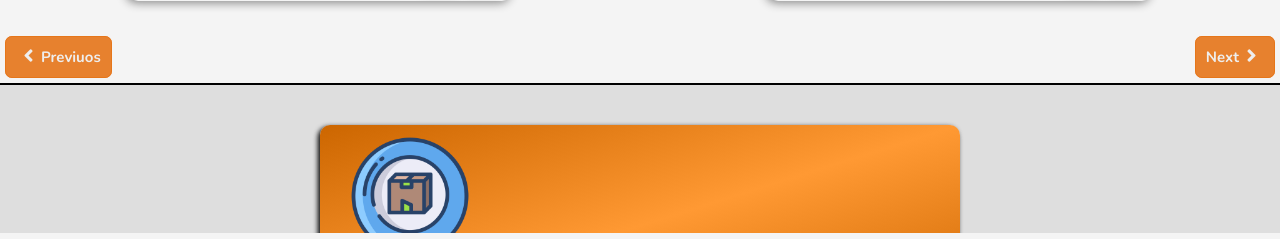
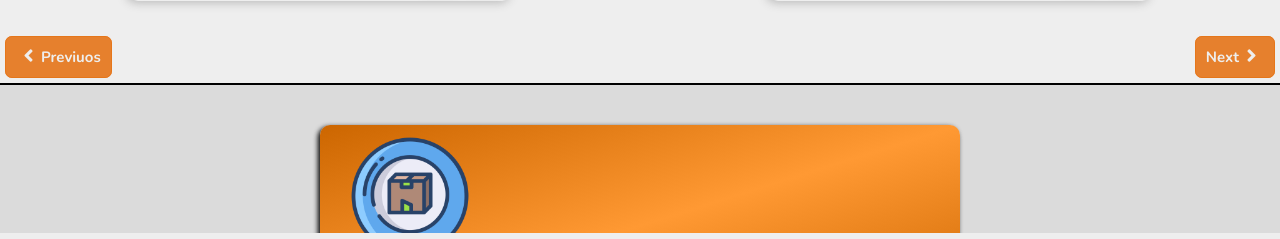
Before and after one commit to Faris-Hmd/Elneenlen-Restaurant-, a PHP site: page /HTML/fish.html in a window 1280 px wide. Shown: the part 884-1123 px from the top of the page. Run offline with PHP 8.4, Linux system fonts and the light colour scheme.

Commit message:
Update colors.css

```diff
--- a/CSS/colors.css
+++ b/CSS/colors.css
@@ -5,10 +5,10 @@ font-family: 'Nunito', sans-serif;
 :root{
 	--light-clr: hsla(27, 70%, 75%, 100%);
 	--dark-clr: hsla(27, 80%, 50%, 90%);
-	--primary-clr: #f4f4f4;
-	--shadow-clr: #888;
+	--primary-clr: #eee;
+	--shadow-clr: #bbb;
 	--text-clr: #222;
-	--product-clr: hsla(30, 100%, 95%, 100%);
+	--product-clr: linear-gradient(to bottom left, rgba(204, 102, 0,80%),rgba(204, 102, 0,40%));
 	--side-closeBtn-clr: none;
 	--translate-sideMenu: translateX(-100%);
 	--side-clr: hsla(0, 0%, 80%, 60%);
```
